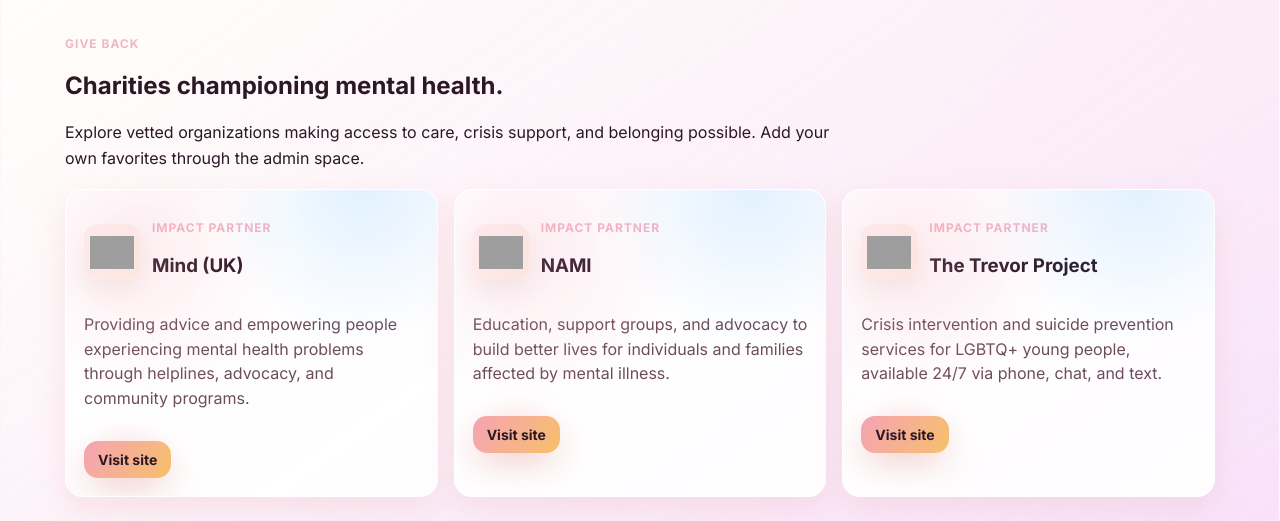
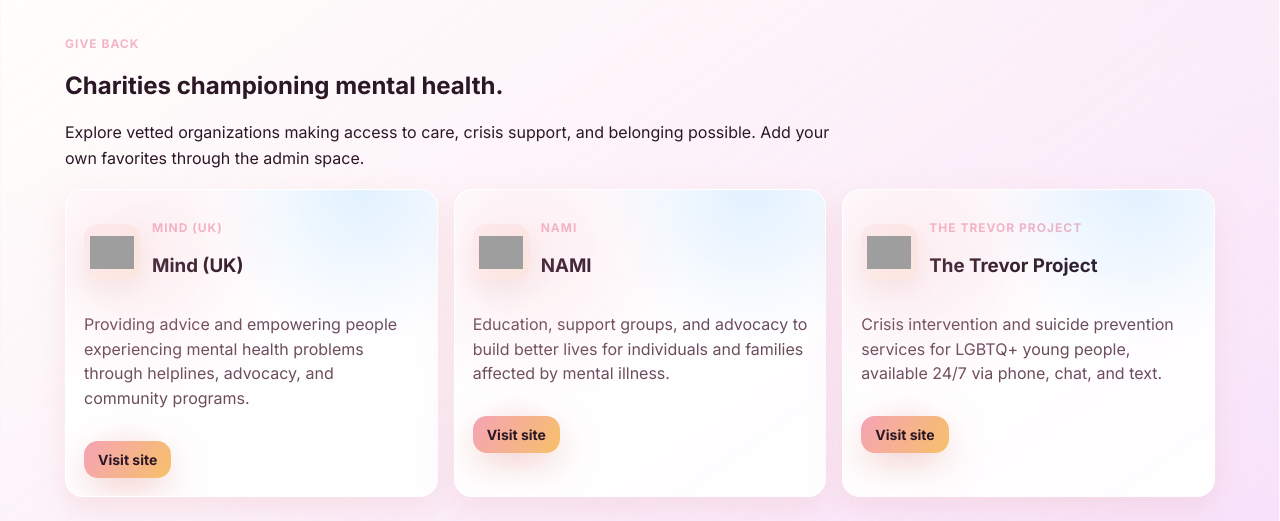
Before and after one commit to andyfast20-sketch/mentalhealthresources, a Flask app: page / in a window 1280 px wide. Shown: the part 828-1349 px from the top of the page. Run offline with Flask 3, Linux system fonts and the light colour scheme; grey boxes are pictures that could not be loaded.

Commit message:
Show charity names on charity cards

```diff
--- a/templates/admin.html
+++ b/templates/admin.html
@@ -61,7 +61,7 @@
                     <img src="{{ charity.logo_url }}" alt="{{ charity.name }} logo" loading="lazy" />
                 </div>
                 <div class="charity-meta">
-                    <p class="eyebrow">Impact partner</p>
+                    <p class="eyebrow">{{ charity.name }}</p>
                     <h3>{{ charity.name }}</h3>
                 </div>
             </div>
--- a/templates/charities.html
+++ b/templates/charities.html
@@ -32,7 +32,7 @@
                     <img src="{{ charity.logo_url }}" alt="{{ charity.name }} logo" loading="lazy" />
                 </div>
                 <div class="charity-meta">
-                    <p class="eyebrow">Impact partner</p>
+                    <p class="eyebrow">{{ charity.name }}</p>
                     <h3>{{ charity.name }}</h3>
                 </div>
             </div>
--- a/templates/home.html
+++ b/templates/home.html
@@ -50,7 +50,7 @@
                     <img src="{{ charity.logo_url }}" alt="{{ charity.name }} logo" loading="lazy" />
                 </div>
                 <div class="charity-meta">
-                    <p class="eyebrow">Impact partner</p>
+                    <p class="eyebrow">{{ charity.name }}</p>
                     <h3>{{ charity.name }}</h3>
                 </div>
             </div>
```
